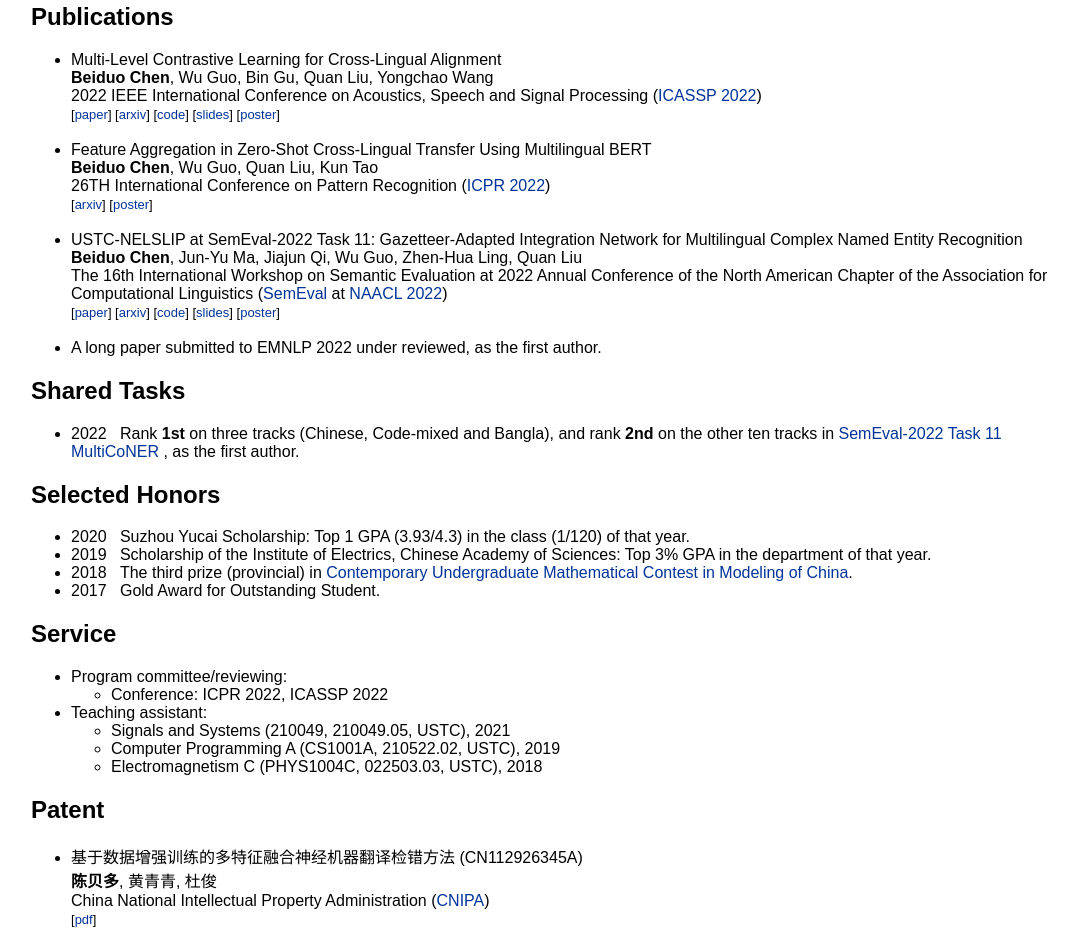
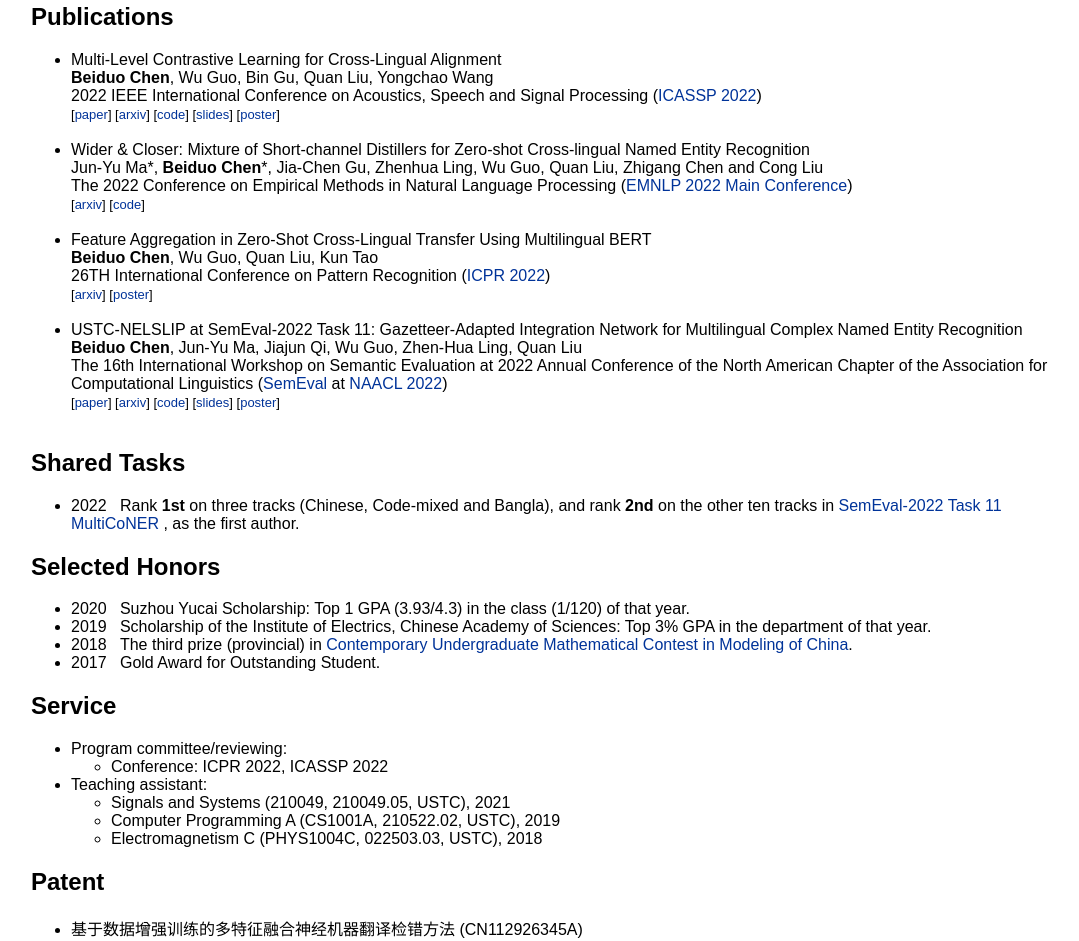
Before and after one commit to Mckysse/Mckysse.ustc.github.io, a plain HTML site: page index.html in a window 1280 px wide. Shown: the part 766-1707 px from the top of the page, without its empty margins (97-1176 px from the left). Drawn offline with Linux system fonts and the light colour scheme.

Commit message:
Update index.html

```diff
--- a/index.html
+++ b/index.html
@@ -145,6 +145,18 @@ My main research interests lie within deep learning for natural language process
   </font><br><br>
 
 
+  <!-- Wider & Closer: Mixture of Short-channel Distillers for Zero-shot Cross-lingual Named Entity Recognition -->
+  <li>
+    Wider & Closer: Mixture of Short-channel Distillers for Zero-shot Cross-lingual Named Entity Recognition<br>
+    Jun-Yu Ma*, <b>Beiduo Chen</b>*, Jia-Chen Gu, Zhenhua Ling, Wu Guo, Quan Liu, Zhigang Chen and Cong Liu <br>
+    The 2022 Conference on Empirical Methods in Natural Language Processing (<a href="https://2022.emnlp.org/">EMNLP 2022 Main Conference</a>)
+  </li>
+
+  <font size="-1">
+    [<a href="https://arxiv.org/">arxiv</a>]
+    [<a href="https://github.com/Mckysse/">code</a>]
+  </font><br><br>
+
 
   <!-- Feature Aggregation in Zero-Shot Cross-Lingual Transfer Using Multilingual BERT -->
   <li>
@@ -176,10 +188,6 @@ My main research interests lie within deep learning for natural language process
   </font><br><br>
 
 
-  <!-- Feature Aggregation in Zero-Shot Cross-Lingual Transfer Using Multilingual BERT -->
-  <li>
-    A long paper submitted to EMNLP 2022 under reviewed, as the first author. <br>
-  </li>
 
 
 
```
